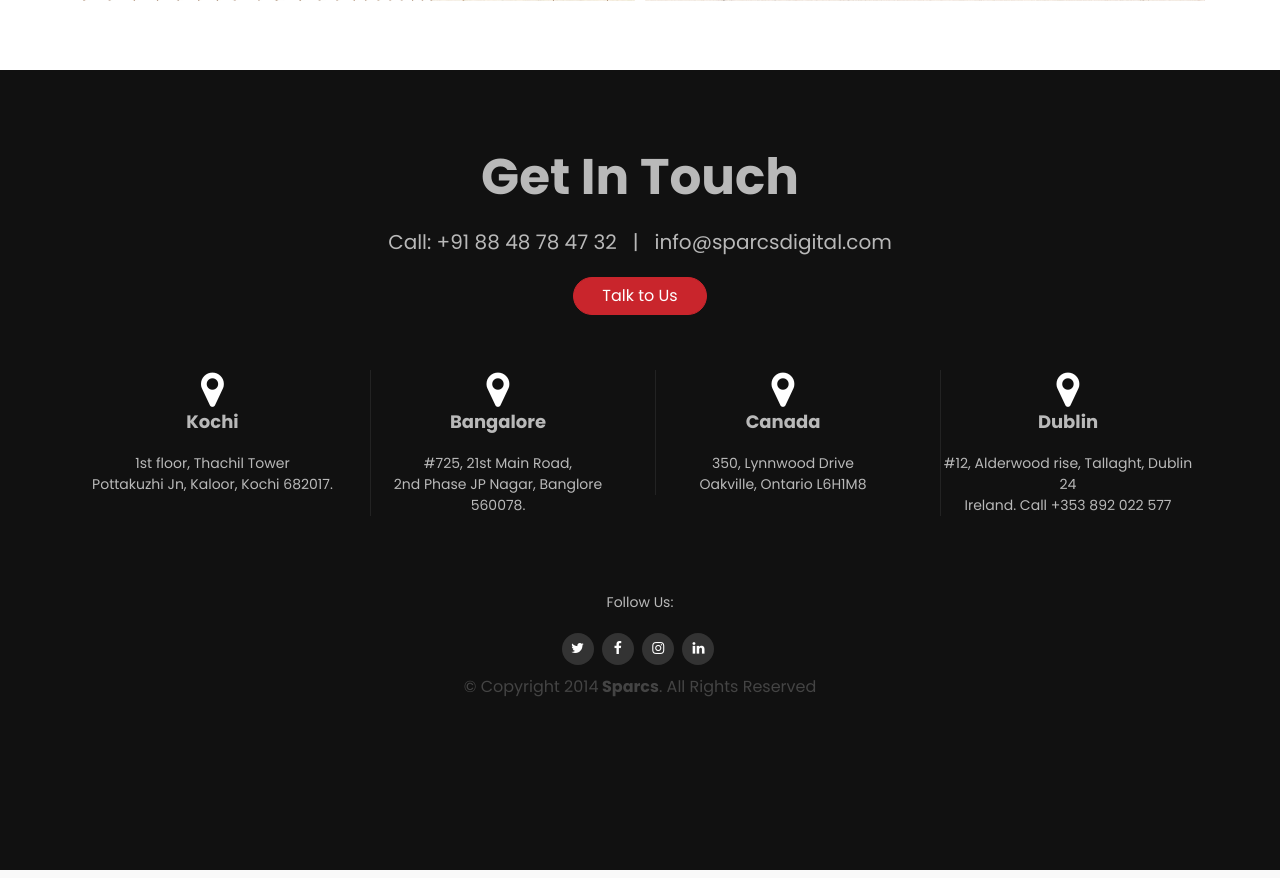
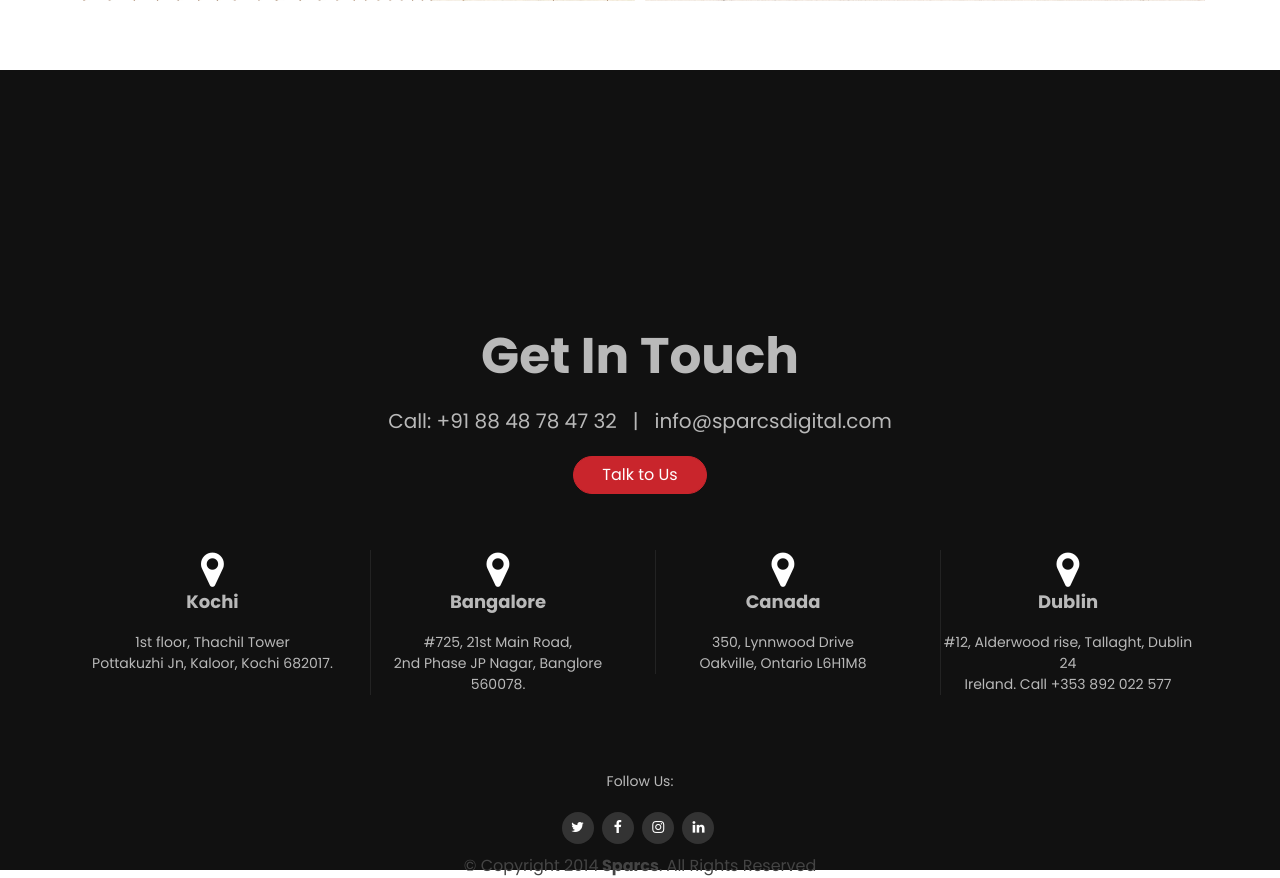
Before and after one commit to SparcsDigitalAgency/sparcs, a PHP site: page /Git/sparcs-new/index.php in a window 1280 px wide. Shown: the part 4021-4899 px from the top of the page. Run offline with PHP 8.4, Linux system fonts and the light colour scheme; some libraries are stand-ins or nearby versions.

Commit message:
adjusted padding in contact

```diff
--- a/sparcs-new/css/style.css
+++ b/sparcs-new/css/style.css
@@ -921,6 +921,7 @@ font-size: 36px;
 @media (min-width: 1025px){
 	#contact {
     	height: 100vh;
+    	padding: 20% 0;
     }
 }
 .margintop65 {
```
